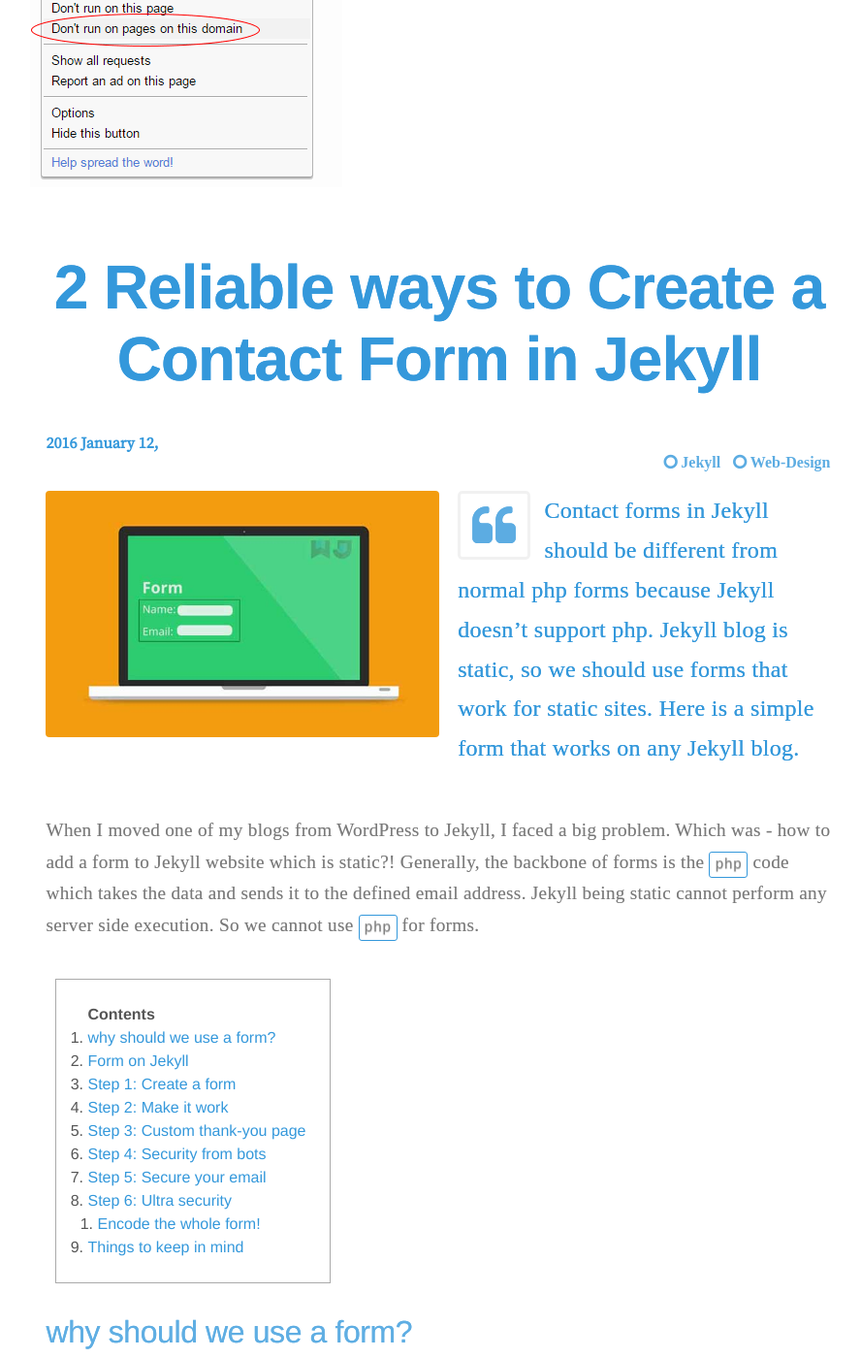
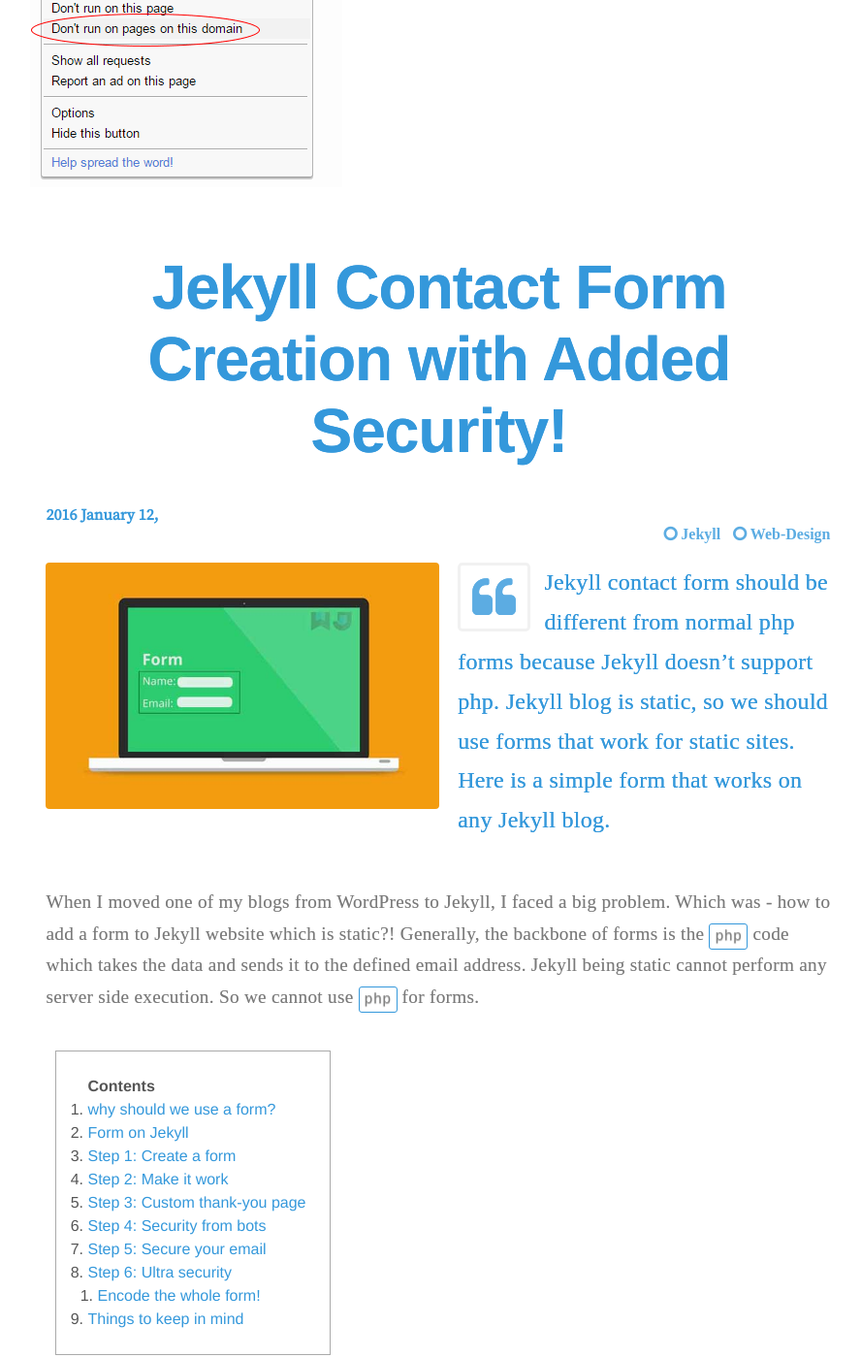
Before and after one commit to virtualous/blog-v3, a Jekyll site: the page built from _posts/2016-01-12-how-to-add-form-option-to-jekyll-websites.md, in a window 1280 px wide and 1400 px high, scrolled down 538 px. Shown: the whole window at 97% size, without its empty margins (187-1075 px from the left). Built offline with Jekyll 4.4.1, drawn with Linux system fonts in a browser that asks for light colours; comment, search, counter and statistics services are not loaded.

Commit message:
no message

```diff
--- a/_posts/2016-01-12-how-to-add-form-option-to-jekyll-websites.md
+++ b/_posts/2016-01-12-how-to-add-form-option-to-jekyll-websites.md
@@ -1,6 +1,6 @@
 ---
-title: 2 Reliable ways to Create a Contact Form in Jekyll
-desc: Contact forms in Jekyll should be different from normal php forms because Jekyll doesn't support php. Jekyll blog is static, so we should use forms that work for static sites. Here is a simple form that works on any Jekyll blog.
+title: Jekyll Contact Form Creation with Added Security!
+desc: Jekyll contact form should be different from normal php forms because Jekyll doesn't support php. Jekyll blog is static, so we should use forms that work for static sites. Here is a simple form that works on any Jekyll blog.
 keywords: form in Jekyll, form in Jekyll blog, form in a static website, formspree
 author: sharathdt
 tags: Jekyll Web-Design
```
